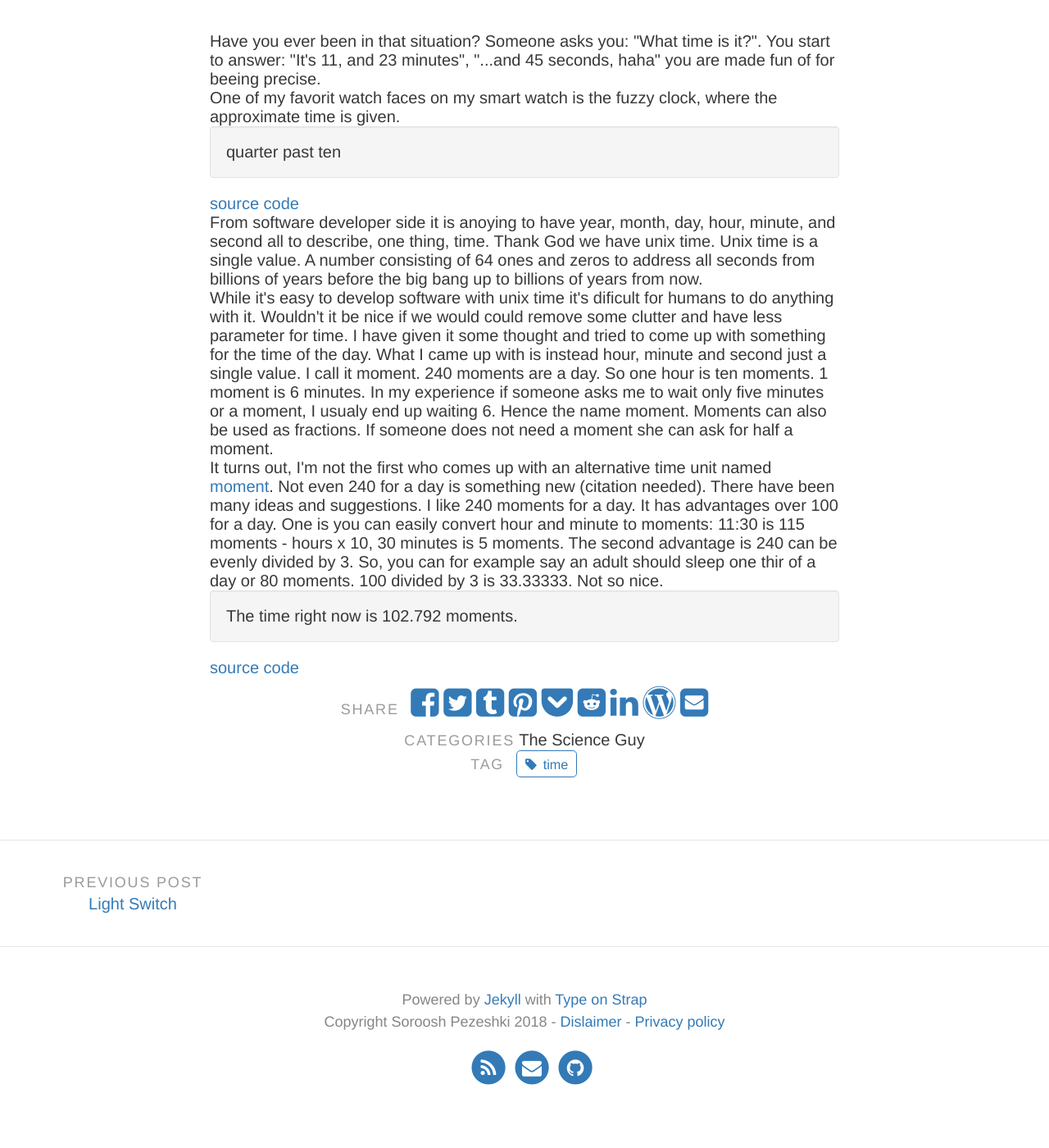
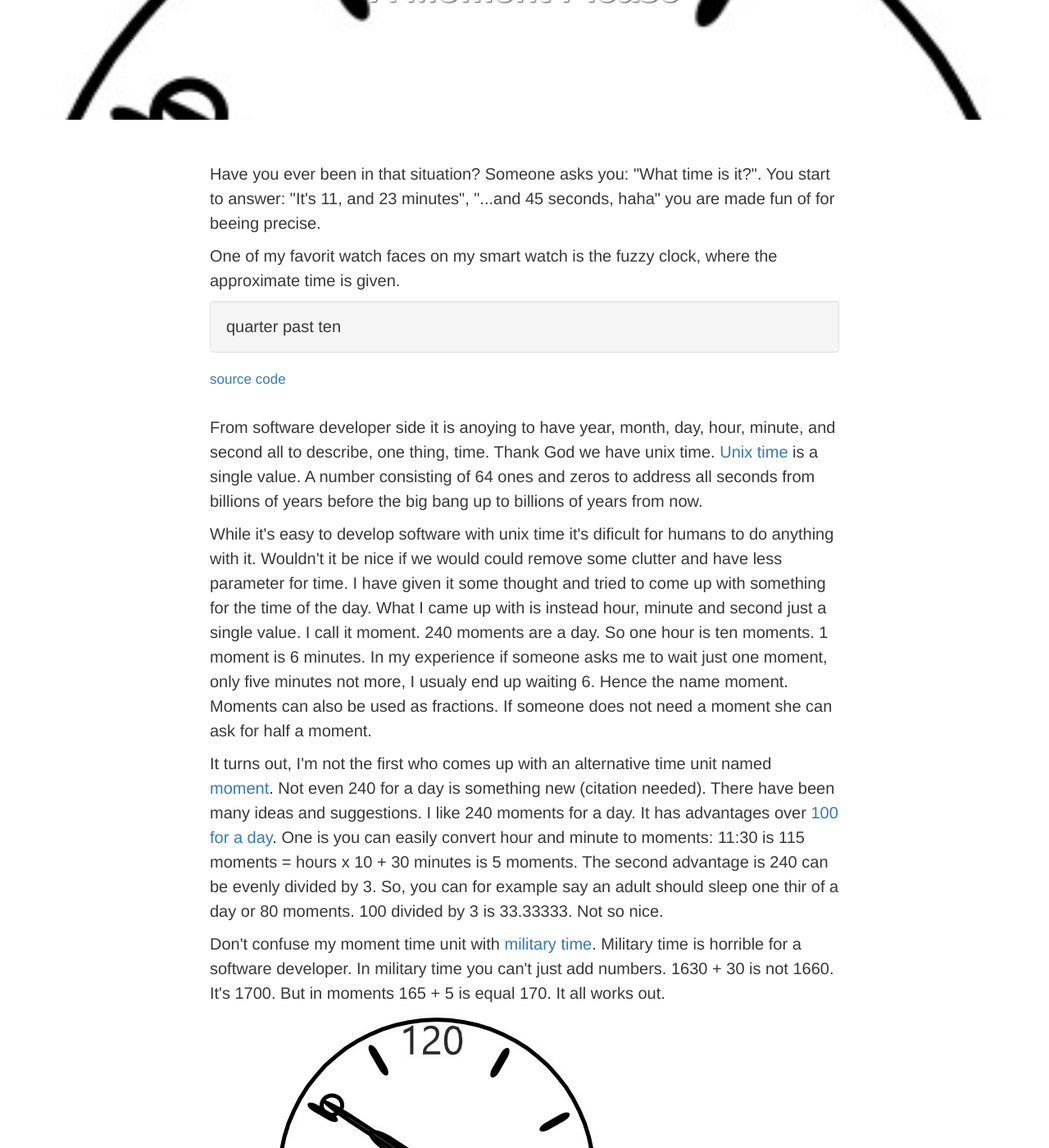
Before and after one commit to Soroosh/soroosh.github.io, a Jekyll site: the page built from _posts/2018-11-15-a-moment-please.html, in a window 1280 px wide and 1400 px high, scrolled down 218 px. Shown: the whole window at 82% size. Built offline with Jekyll 4.4.1, drawn with Linux system fonts in a browser that asks for light colours.

Commit message:
Moment Please improvments

```diff
--- a/_posts/2018-11-15-a-moment-please.html
+++ b/_posts/2018-11-15-a-moment-please.html
@@ -5,41 +5,52 @@ date:   2018-11-15 18:39:02 +0200
 categories: ["The Science Guy"]
 tags: [time]
 bootstrap: true
+feature-img: "assets/img/momentClock.jpg"
+thumbnail: "assets/img/momentClock.jpg"
+
 excerpt_separator: <!--more-->
 ---
 
-Have you ever been in that situation? Someone asks you: "What time is it?".
-You start to answer: "It's 11, and 23 minutes", "...and 45 seconds, haha" you are made fun of for beeing precise.<br />
+<p>Have you ever been in that situation? Someone asks you: "What time is it?".
+You start to answer: "It's 11, and 23 minutes", "...and 45 seconds, haha" you are made fun of for beeing precise.</p>
 
-One of my favorit watch faces on my smart watch is the fuzzy clock, where the approximate time is given.<!--more-->
-<div id="fuzzy" class="well"></div>
-<a href="https://github.com/Soroosh/soroosh.github.io/blob/master/assets/js/fuzzyClock.js">source code</a><br/>
+<p>One of my favorit watch faces on my smart watch is the fuzzy clock, where the approximate time is given.</p><!--more-->
+<p><div id="fuzzy" class="well"></div>
+<small><a href="https://github.com/Soroosh/soroosh.github.io/blob/master/assets/js/fuzzyClock.js">source code</a></small></p><br/>
 
-From software developer side it is anoying to have year, month, day, hour, minute, and second all to describe, one thing, time.
+<p>From software developer side it is anoying to have year, month, day, hour, minute, and second all to describe, one thing, time.
 Thank God we have unix time.
-Unix time is a single value.
-A number consisting of 64 ones and zeros to address all seconds from billions of years before the big bang up to billions of years from now.<br />
+<a href="https://en.wikipedia.org/wiki/Unix_timeunix">Unix time</a> is a single value.
+A number consisting of 64 ones and zeros to address all seconds from billions of years before the big bang up to billions of years from now.</p>
 
-While it's easy to develop software with unix time it's dificult for humans to do anything with it.
+<p>While it's easy to develop software with unix time it's dificult for humans to do anything with it.
 Wouldn't it be nice if we would could remove some clutter and have less parameter for time.
 I have given it some thought and tried to come up with something for the time of the day.
 What I came up with is instead hour, minute and second just a single value. I call it moment.
 240 moments are a day. So one hour is ten moments. 1 moment is 6 minutes.
-In my experience if someone asks me to wait only five minutes or a moment, I usualy end up waiting 6.
+In my experience if someone asks me to wait just one moment, only five minutes not more, I usualy end up waiting 6.
 Hence the name moment. Moments can also be used as fractions.
-If someone does not need a moment she can ask for half a moment.<br />
+If someone does not need a moment she can ask for half a moment.</p>
 
-It turns out, I'm not the first who comes up with an alternative time unit named <a href="https://en.wikipedia.org/wiki/Moment_(time)">moment</a>.
+<p>It turns out, I'm not the first who comes up with an alternative time unit named <a href="https://en.wikipedia.org/wiki/Moment_(time)">moment</a>.
 Not even 240 for a day is something new (citation needed).
 There have been many ideas and suggestions.
-I like 240 moments for a day. It has advantages over 100 for a day. One is you can easily convert hour and minute to moments:
-11:30 is 115 moments - hours x 10, 30 minutes is 5 moments.
+I like 240 moments for a day. It has advantages over <a href="https://en.wikipedia.org/wiki/Hour#History">100 for a day</a>. One is you can easily convert hour and minute to moments:
+11:30 is 115 moments = hours x 10 + 30 minutes is 5 moments.
 The second advantage is 240 can be evenly divided by 3.
 So, you can for example say an adult should sleep one thir of a day or 80 moments.
-100 divided by 3 is 33.33333. Not so nice.
+100 divided by 3 is 33.33333. Not so nice.</p>
 
+<p>Don't confuse my moment time unit with <a href="https://en.wikipedia.org/wiki/24-hour_clock#Military_time">military time</a>.
+Military time is horrible for a software developer.
+In military time you can't  just add numbers. 1630 + 30 is not 1660. It's 1700.
+But in moments 165 + 5 is equal 170.
+It all works out.</p>
+
+<img src="/assets/img/momentClock.jpg" />
+<p>
 <div id="moment" class="well"></div>
-<a href="https://github.com/Soroosh/soroosh.github.io/blob/master/assets/js/moment.js">source code</a><br/>
+<small><a href="https://github.com/Soroosh/soroosh.github.io/blob/master/assets/js/moment.js">source code</a></small></p><br/>
 
 <script src="/assets/js/fuzzyClock.js"></script>
 <script src="/assets/js/moment.js"></script>
```
Also changed, not shown: assets/img/momentClock.jpg (added).
